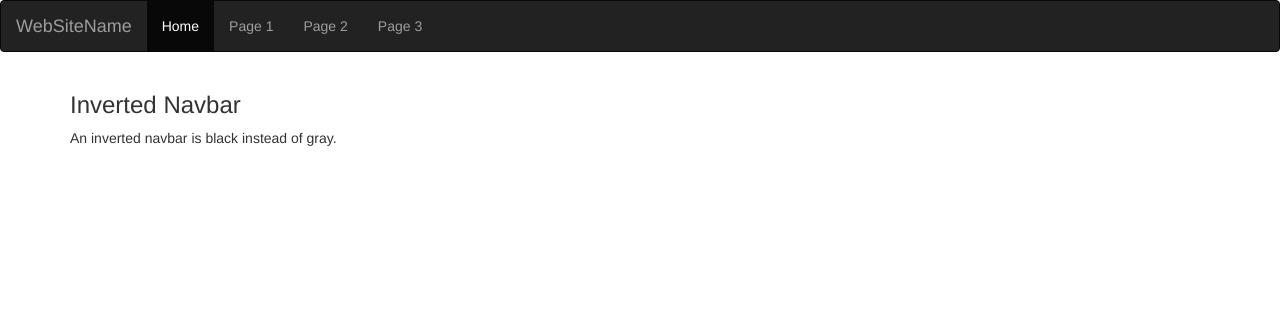
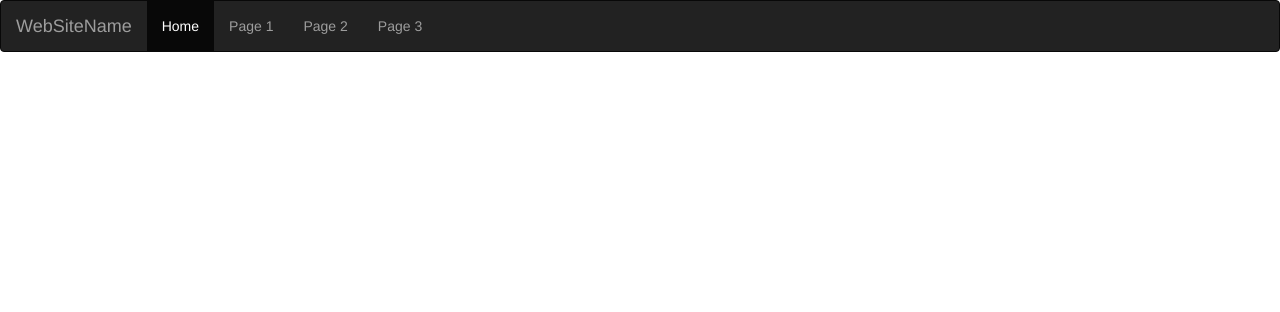
Before and after one commit to aktiwari111/iotproject, a Django app: page / in a window 1280 px wide. Shown: the top 312 px of the page. Run offline with Django 3.2, Linux system fonts and the light colour scheme; some libraries are stand-ins or nearby versions.

Commit message:
Update index.html

```diff
--- a/templates/index.html
+++ b/templates/index.html
@@ -25,8 +25,7 @@
 </nav>
 
 <div class="container">
-  <h3>Inverted Navbar</h3>
-  <p>An inverted navbar is black instead of gray.</p>
+
 </div>
 
 </body>
```
